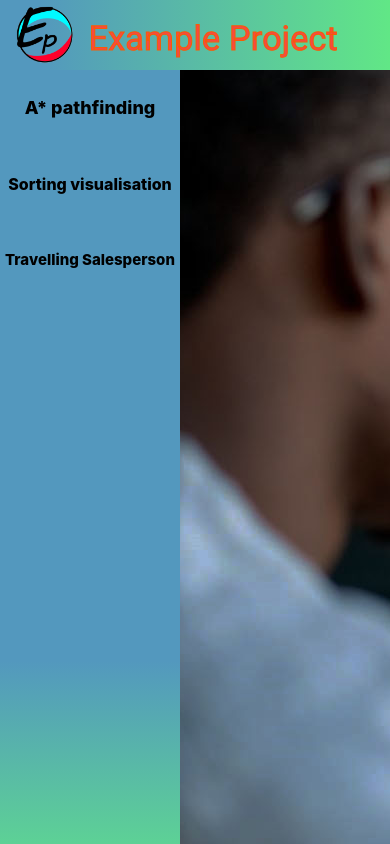
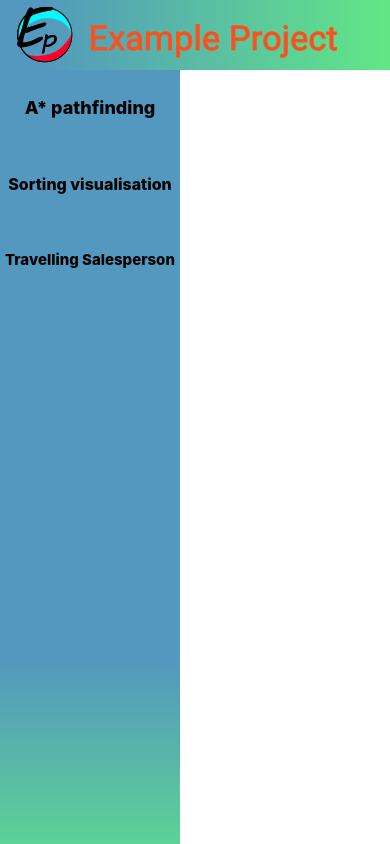
Before and after one commit to danik33/example-project, a React (Create React App) app: page /algorithms in a window 390 px wide. Shown: the top 844 px of the page. Built offline with nearby package versions, Linux system fonts and the light colour scheme.

Commit message:
Fixed responsivness, again

```diff
--- a/src/Algorithms/Algorithms.js
+++ b/src/Algorithms/Algorithms.js
@@ -29,13 +29,16 @@ class listItem {
 
 function resize(){
     const placeholder = document.getElementsByClassName("placeholder")[0];
+    const content = document.getElementsByClassName("content")[0];
     if(window.innerWidth < 1290)
     {
         placeholder.style.width = "0px";
+        content.style.left = "max(20%, 180px)";
     }
     else
     {
         placeholder.style.width = "10%";
+        content.style.left = "30%";
     }
 
 }
--- a/src/Algorithms/Algorithms.scss
+++ b/src/Algorithms/Algorithms.scss
@@ -2,7 +2,9 @@
 {
     background-color: white;
     height: 100%;
-    width: max(50%, 800px);
+    width: max(50%, 900px);
+    overflow-y: hidden;
+    position: absolute;
 }
 
 .list
```
